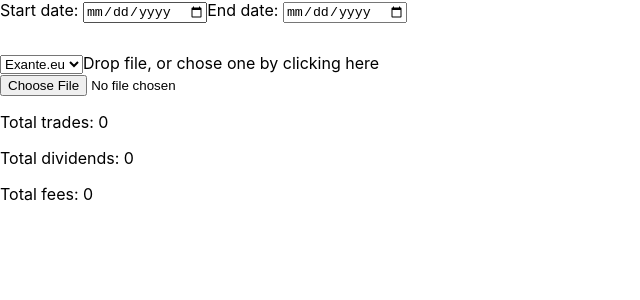
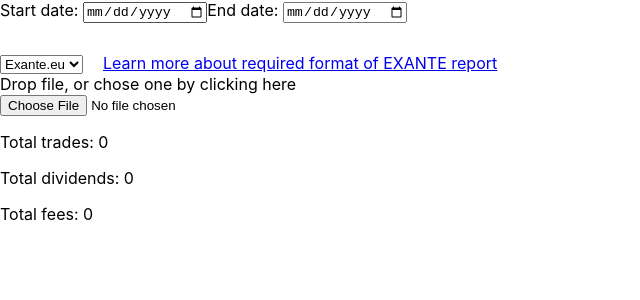
Before and after one commit to andrewmiroshnichenko/trading-taxes, a React (Create React App) app: page / in a window 1280 px wide. Shown: the top 300 px of the page, without its empty margins (0-640 px from the left). Built offline with nearby package versions, Linux system fonts and the light colour scheme.

Commit message:
basic routing added

```diff
--- a/src/components/BrokerSelect.tsx
+++ b/src/components/BrokerSelect.tsx
@@ -1,4 +1,5 @@
 import React, { useCallback } from "react";
+import { Link } from "react-router-dom";
 import { IBrokerSelectContainer } from "../containers/BrokerSelectContainer";
 import { BROKERS } from "../redux/slices/ui";
 import { IBrokerTypes } from "../types/types";
@@ -32,8 +33,16 @@ export const BrokerSelect: React.FunctionComponent<Props> = ({
   );
 
   return (
-    <select value={selectedBroker} onChange={onBrokerTypeChange}>
-      {options}
-    </select>
+    <div>
+      <select value={selectedBroker} onChange={onBrokerTypeChange}>
+        {options}
+      </select>
+      <Link
+        to={`/${selectedBroker.toLowerCase()}-details`}
+        style={{ marginLeft: 20 }}
+      >
+        Learn more about required format of {selectedBroker} report
+      </Link>
+    </div>
   );
 };
--- a/src/pages/AboutExante/index.tsx
+++ b/src/pages/AboutExante/index.tsx
@@ -1,7 +1,11 @@
 import React from "react";
+import { Link } from "react-router-dom";
 
 const AboutExante: React.FunctionComponent = () => (
-  <div>Info page about Exante</div>
+  <>
+    <Link to="/">Go Back</Link>
+    <div>Info page about Exante</div>
+  </>
 );
 
 export default AboutExante;
--- a/src/pages/AboutRevolut/index.tsx
+++ b/src/pages/AboutRevolut/index.tsx
@@ -1,7 +1,11 @@
 import React from "react";
+import { Link } from "react-router-dom";
 
 const AboutRevolut: React.FunctionComponent = () => (
-  <div>Info page about Revolut</div>
+  <>
+    <Link to="/">Go Back</Link>
+    <div>Info page about Revolut</div>
+  </>
 );
 
 export default AboutRevolut;
```
